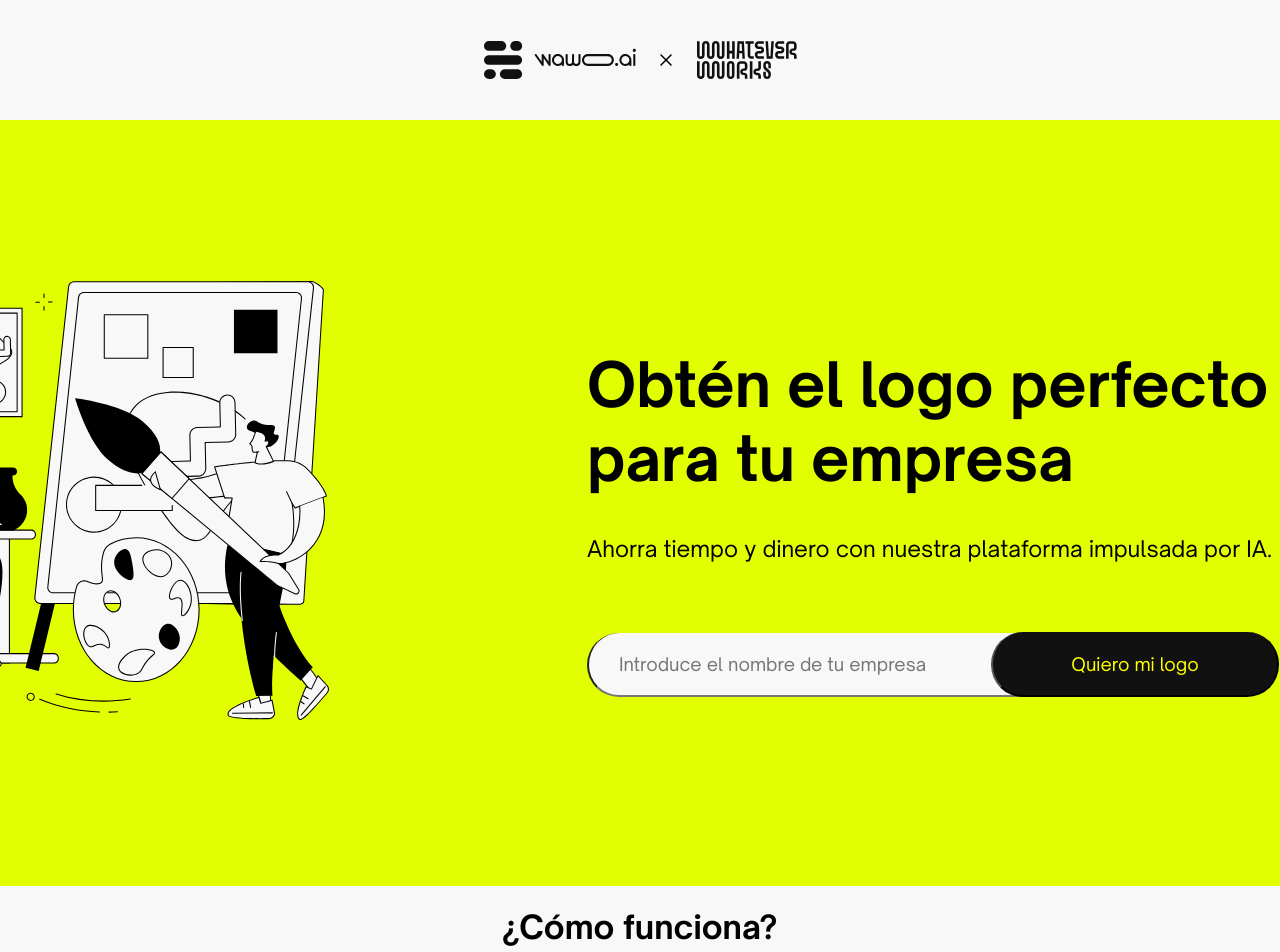
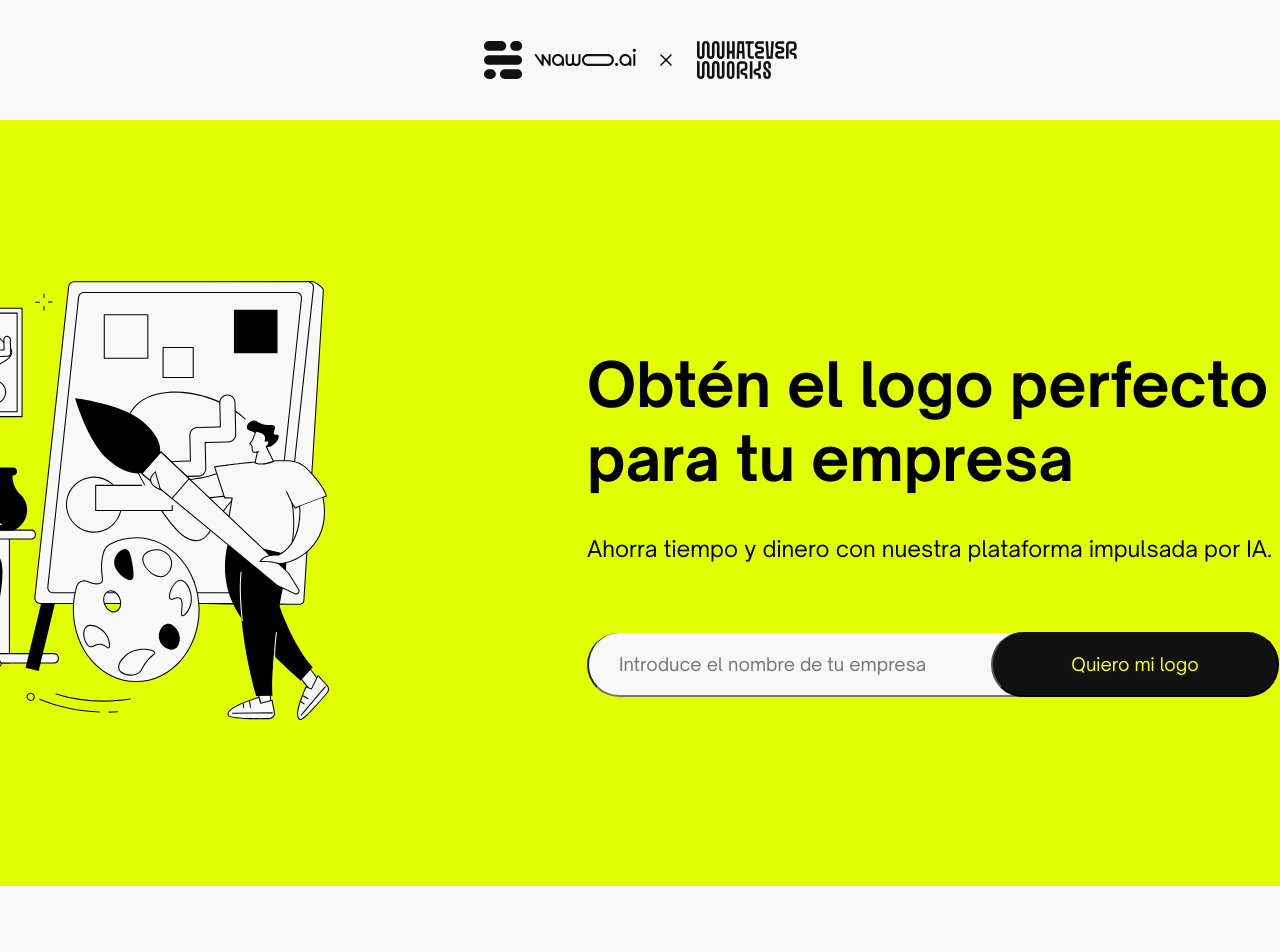
Before and after one commit to TheSerch07/Client-Wawo-Logos, a React (Vite) app: page / in a window 1280 px wide. Shown: the top 952 px of the page. Built offline with nearby package versions, Linux system fonts and the light colour scheme.

Commit message:
tutorial

```diff
--- a/src/components/Tutorial.jsx
+++ b/src/components/Tutorial.jsx
@@ -1,7 +1,9 @@
+import styles from "../styles/Tutorial.module.css"
+
 function Tutorial() {
     return (
-        <div>
-            <h1>¿Cómo funciona?</h1>
+        <div className={styles.mainTutorial}>
+            <h1 className={styles.title}>¿Cómo funciona?</h1>
         </div>
     )
 }
--- a/src/styles/Tutorial.module.css
+++ b/src/styles/Tutorial.module.css
@@ -0,0 +1,7 @@
+.mainTutorial {
+    margin-top: 10rem;
+}
+
+.title {
+    font-size: 60px;
+}
```
